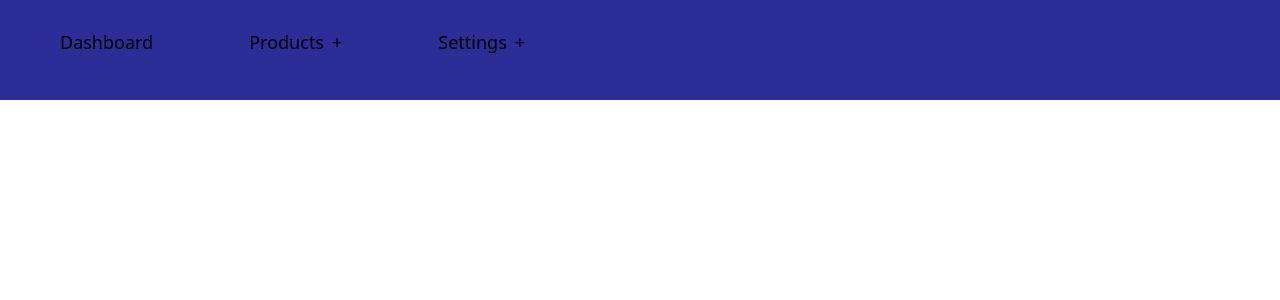
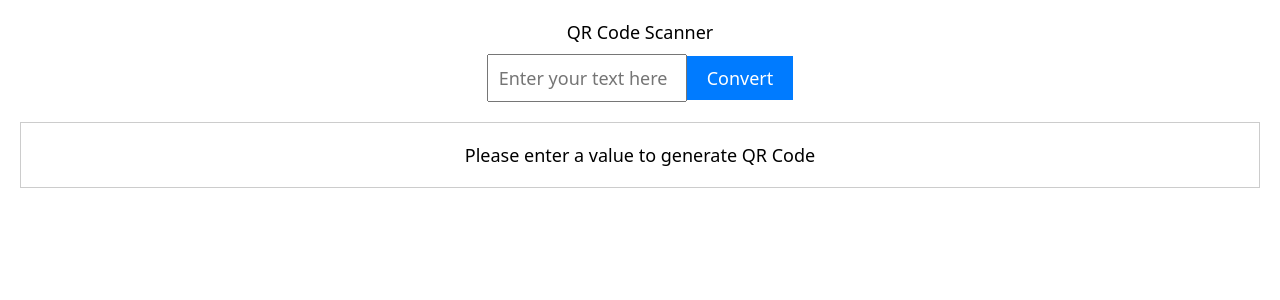
Before and after one commit to spiceyourcode/25-react, a React (Vite) app: page / in a window 1280 px wide. Shown: the top 300 px of the page. Built offline with nearby package versions, Linux system fonts and the light colour scheme.

Commit message:
Add QR code generator component with react-qr-code dependency

```diff
--- a/package.json
+++ b/package.json
@@ -16,7 +16,8 @@
     "@fortawesome/react-fontawesome": "^0.2.3",
     "react": "^19.1.0",
     "react-dom": "^19.1.0",
-    "react-icons": "^5.5.0"
+    "react-icons": "^5.5.0",
+    "react-qr-code": "^2.0.18"
   },
   "devDependencies": {
     "@eslint/js": "^9.30.1",
--- a/src/App.jsx
+++ b/src/App.jsx
@@ -5,6 +5,7 @@ import ImageSlider from "./components/image-slider";
 import LoadMoreData from "./components/load-more-data"
 import TreeView from "./components/tree-view";
 import menus from "./components/tree-view/data";
+import QRCodeGenerator from "./components/qr-code-generator";
 function App() {
   return (
     <>
@@ -19,8 +20,9 @@ function App() {
         limit={"10"}
       />
       <LoadMoreData/>
+      <TreeView menus={menus} />
       */}
-      <TreeView menus={menus} />
+      <QRCodeGenerator/>
     </>
   );
 }
--- /dev/null
+++ b/src/components/qr-code-generator/QR-Code-Generator.module.css
@@ -0,0 +1,23 @@
+  .container {
+    text-align: center;
+    padding: 20px;
+  }
+  .inputGroup {
+    margin: 10px 0;
+  }
+  .inputGroup input {
+    padding: 10px;
+    width: 200px;
+  }
+  .inputGroup button {
+    padding: 10px 20px;
+    background: #007bff;
+    color: white;
+    border: none;
+    cursor: pointer;
+  }
+  .qrContainer {
+    margin-top: 20px;
+    border: 1px solid #ccc;
+    padding: 20px;
+  }
--- /dev/null
+++ b/src/components/qr-code-generator/index.jsx
@@ -0,0 +1,51 @@
+import QRCode from 'react-qr-code';
+import { useState, useRef } from 'react';
+import styles from './QR-Code-Generator.module.css'
+function QRCodeGenerator() {
+    const [inputValue, setInputValue] = useState('');
+    const inputRef = useRef(null);
+
+    const handleClick = () => {
+        if (!inputRef.current) return;
+
+        const typedValue = inputRef.current.value;
+
+        if (typedValue.trim() === '') {
+            alert('Please enter a valid value');
+            return;
+        }
+        setInputValue(typedValue);
+        inputRef.current.value = '';
+    }
+
+    return (
+        <>
+            <div className={styles['container']}>
+                <p>QR Code Scanner</p>
+                <div className={styles['inputGroup']}>
+                    <input
+                        ref={inputRef}
+                        type="text"
+                        placeholder='Enter your text here'
+                    />
+                    <span>
+                        <button onClick={handleClick}>Convert</button>
+                    </span>
+                    <div className={styles['qrContainer']}>
+                        {
+                            inputValue ? (
+                                <QRCode value={inputValue} />
+                            ) : (
+                                <p>Please enter a value to generate QR Code</p>
+                            )
+                        }
+
+                    </div>
+                </div>
+            </div>
+        </>
+
+    )
+}
+
+export default QRCodeGenerator;
```
Also changed, not shown: 1 other file (tests, documents, lock files or other folders).
